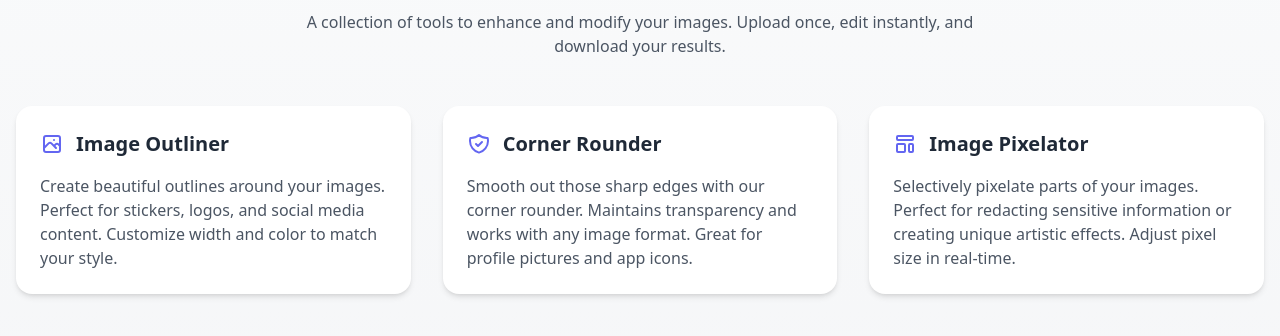
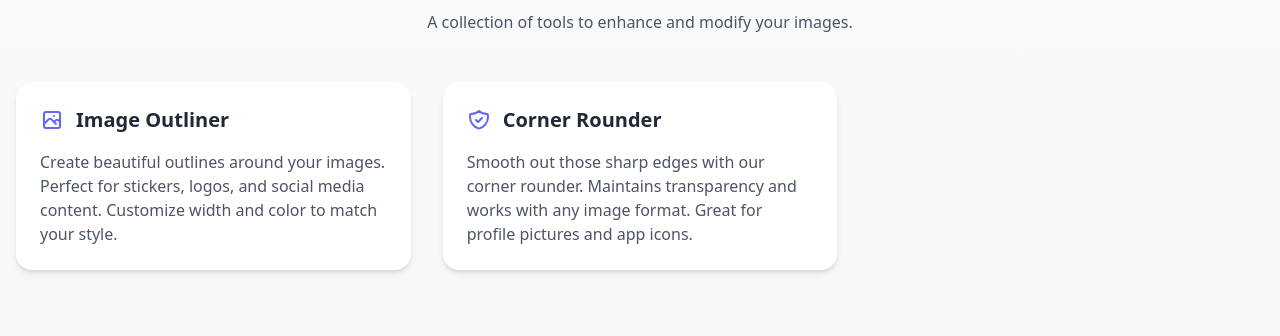
Before and after one commit to koaning/image-stuff, a plain HTML site: page index.html in a window 1280 px wide. Shown: the part 94-430 px from the top of the page. Drawn offline with nearby package versions, Linux system fonts and the light colour scheme.

Commit message:
small-update

```diff
--- a/index.html
+++ b/index.html
@@ -10,7 +10,7 @@
     <div class="container mx-auto px-4 py-12">
         <h1 class="text-4xl font-bold text-gray-800 mb-4 text-center">Image Tools</h1>
         <p class="text-gray-600 text-center mb-12 max-w-2xl mx-auto">
-            A collection of tools to enhance and modify your images. Upload once, edit instantly, and download your results.
+            A collection of tools to enhance and modify your images.
         </p>
 
         <div class="grid grid-cols-1 md:grid-cols-2 lg:grid-cols-3 gap-8">
@@ -37,18 +37,6 @@
                 </div>
                 <p class="text-gray-600">Smooth out those sharp edges with our corner rounder. Maintains transparency and works with any image format. Great for profile pictures and app icons.</p>
             </a>
-
-            <!-- Image Pixelator -->
-            <a href="tools/image-pixelator/index.html"
-               class="group block p-6 bg-white rounded-2xl shadow-md hover:shadow-xl transition-all duration-300 transform hover:-translate-y-1">
-                <div class="flex items-center mb-4">
-                    <svg xmlns="http://www.w3.org/2000/svg" class="h-6 w-6 text-indigo-500" fill="none" viewBox="0 0 24 24" stroke="currentColor">
-                        <path stroke-linecap="round" stroke-linejoin="round" stroke-width="2" d="M4 5a1 1 0 011-1h14a1 1 0 011 1v2a1 1 0 01-1 1H5a1 1 0 01-1-1V5zM4 13a1 1 0 011-1h6a1 1 0 011 1v6a1 1 0 01-1 1H5a1 1 0 01-1-1v-6zM16 13a1 1 0 011-1h2a1 1 0 011 1v6a1 1 0 01-1 1h-2a1 1 0 01-1-1v-6z" />
-                    </svg>
-                    <h2 class="text-xl font-semibold text-gray-800 ml-3 group-hover:text-indigo-600 transition-colors">Image Pixelator</h2>
-                </div>
-                <p class="text-gray-600">Selectively pixelate parts of your images. Perfect for redacting sensitive information or creating unique artistic effects. Adjust pixel size in real-time.</p>
-            </a>
         </div>
     </div>
 </body>
```
